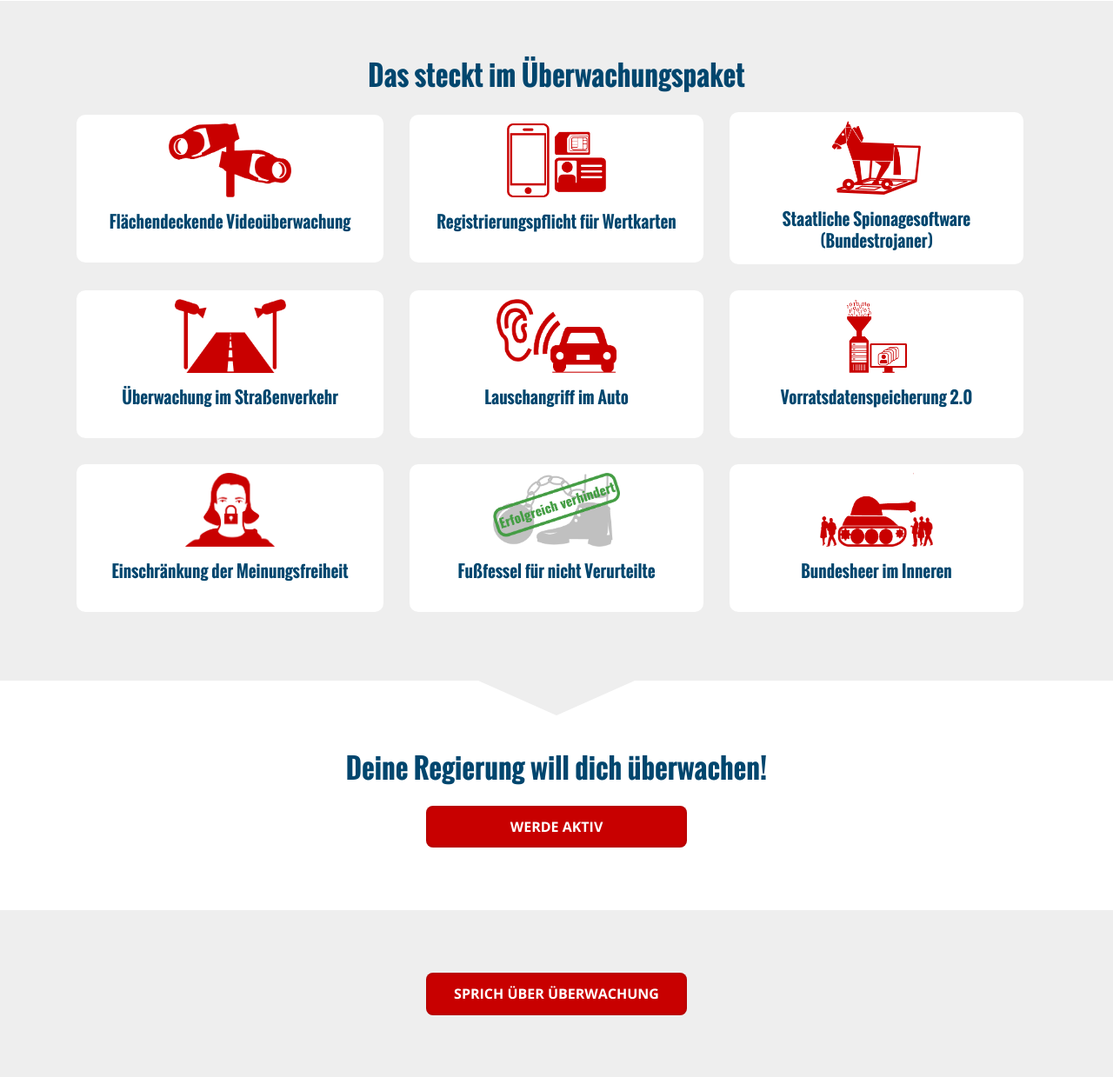
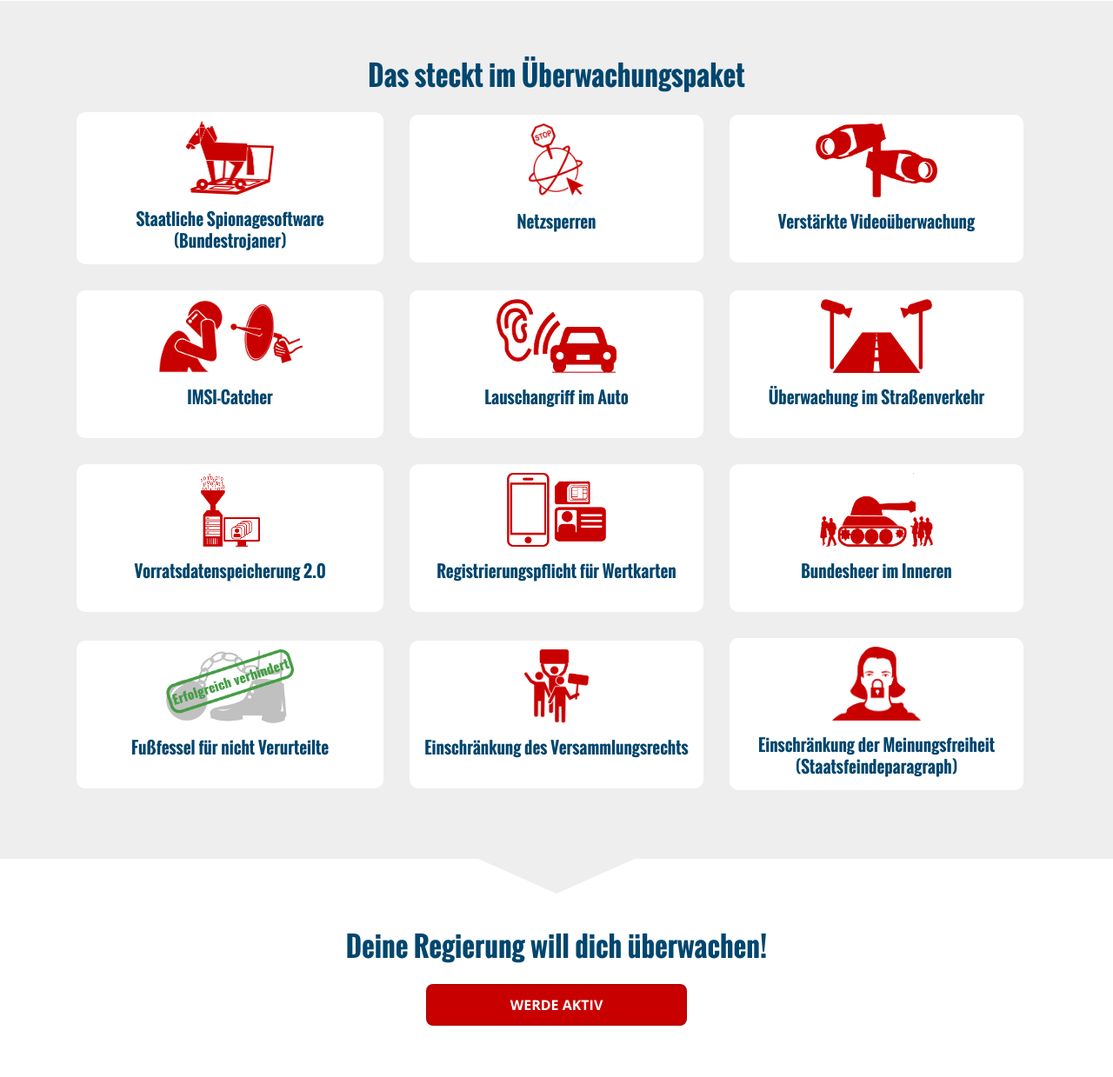
Before and after one commit to AKVorrat/ueberwachungspaket.at, a Flask app: template ueberwachungspaket/templates/index.html in a window 1280 px wide. Shown: the part 969-2208 px from the top of the page at 87% size. Run offline with Flask 2, Linux system fonts and the light colour scheme; the template is opened without the code that fills it: most values are stand-ins (such as "Sample title", 1, 10 or a date in 2020); parts of the project's set-up code (start-up, migrations or seed data) failed here and were passed over; some libraries are stand-ins or nearby versions.

Commit message:
Update icons in index.html

```diff
--- a/ueberwachungspaket/templates/index.html
+++ b/ueberwachungspaket/templates/index.html
@@ -61,10 +61,57 @@
 			<h2 class="center">Das steckt im Überwachungspaket</h2>
 			<div class="row items3">
 				<div class="column">
+					<a href="https://epicenter.works/thema/ueberwachungspaket#Bundestrojaner">
+						<div class="c-block">
+							<div class="center"><img src="static/img/icons/Trojaner.png"></div>
+							<h4>Staatliche Spionagesoftware (Bundestrojaner)</h4>
+						</div>
+					</a>
+				</div>
+				<div class="column">
+					<a href="https://epicenter.works/thema/ueberwachungspaket#Netzsperren">
+						<div class="c-block">
+							<div class="center"><img src="static/img/icons/Netzsperren.png"></div>
+							<h4>Netzsperren</h4>
+						</div>
+					</a>
+				</div>
+				<div class="column">
 					<a href="https://epicenter.works/thema/ueberwachungspaket#Videoueberwachung">
 						<div class="c-block">
 							<div class="center"><img src="static/img/icons/totaleVideoueberwachung.png"></div>
-							<h4>Flächendeckende Videoüberwachung</h4>
+							<h4>Verstärkte Videoüberwachung</h4>
+						</div>
+					</a>
+				</div>
+				<div class="column">
+					<a href="https://epicenter.works/thema/ueberwachungspaket#IMSI">
+						<div class="c-block">
+							<div class="center"><img src="static/img/icons/IMSI.png"></div>
+							<h4>IMSI-Catcher</h4>
+						</div>
+					</a>
+				</div>
+				<div class="column">
+					<a href="https://epicenter.works/thema/ueberwachungspaket#LauschangriffPKW">
+						<div class="c-block">
+							<div class="center"><img src="static/img/icons/LauschangriffAuto.png"></div>
+							<h4>Lauschangriff im Auto</h4>
+						</div>
+					</a>
+				</div>
+				<div class="column">
+					<a href="https://epicenter.works/thema/ueberwachungspaket#Kennzeichenerfassung">
+					<div class="c-block">
+						<div class="center"><img src="static/img/icons/Verkehrsueberwachung.png"></div>
+						<h4>Überwachung im Straßenverkehr</h4></div>
+					</a>
+				</div>
+				<div class="column">
+					<a href="https://epicenter.works/thema/ueberwachungspaket#VDS">
+						<div class="c-block">
+							<div class="center"><img src="static/img/icons/Vorratsdaten.png"></div>
+							<h4>Vorratsdatenspeicherung 2.0</h4>
 						</div>
 					</a>
 				</div>
@@ -76,41 +123,10 @@
 					</a>
 				</div>
 				<div class="column">
-					<a href="https://epicenter.works/thema/ueberwachungspaket#Bundestrojaner">
+					<a href="https://epicenter.works/thema/ueberwachungspaket#Bundesheer">
 						<div class="c-block">
-							<div class="center"><img src="static/img/icons/Trojaner.png"></div>
-							<h4>Staatliche Spionagesoftware (Bundestrojaner)</h4>
-						</div>
-					</a>
-				</div>
-				<div class="column">
-					<a href="https://epicenter.works/thema/ueberwachungspaket#Kennzeichenerfassung">
-					<div class="c-block">
-						<div class="center"><img src="static/img/icons/Verkehrsueberwachung.png"></div>
-						<h4>Überwachung im Straßenverkehr</h4></div>
-					</a>
-				</div>
-				<div class="column">
-					<a href="https://epicenter.works/thema/ueberwachungspaket#LauschangriffPKW">
-						<div class="c-block">
-							<div class="center"><img src="static/img/icons/LauschangriffAuto.png"></div>
-							<h4>Lauschangriff im Auto</h4>
-						</div>
-					</a>
-				</div>
-				<div class="column">
-					<a href="https://epicenter.works/thema/ueberwachungspaket#VDS">
-						<div class="c-block">
-							<div class="center"><img src="static/img/icons/Vorratsdaten.png"></div>
-							<h4>Vorratsdatenspeicherung 2.0</h4>
-						</div>
-					</a>
-				</div>
-				<div class="column">
-					<a href="https://epicenter.works/thema/ueberwachungspaket#Staatsfeind">
-						<div class="c-block">
-							<div class="center"><img src="static/img/icons/Meinungsfreiheit.png"></div>
-							<h4>Einschränkung der Meinungsfreiheit</h4>
+							<div class="center"><img src="static/img/icons/Bundesheer.png"></div>
+							<h4>Bundesheer im Inneren</h4>
 						</div>
 					</a>
 				</div>
@@ -123,10 +139,18 @@
 					</a>
 				</div>
 				<div class="column">
-					<a href="https://epicenter.works/thema/ueberwachungspaket#Bundesheer">
+					<a href="https://epicenter.works/thema/ueberwachungspaket#Versammlungsrecht">
 						<div class="c-block">
-							<div class="center"><img src="static/img/icons/Bundesheer.png"></div>
-							<h4>Bundesheer im Inneren</h4>
+							<div class="center"><img src="static/img/icons/Versammlungsrecht.png"></div>
+							<h4>Einschränkung des Versammlungsrechts</h4>
+						</div>
+					</a>
+				</div>
+				<div class="column">
+					<a href="https://epicenter.works/thema/ueberwachungspaket#Staatsfeind">
+						<div class="c-block">
+							<div class="center"><img src="static/img/icons/Meinungsfreiheit.png"></div>
+							<h4>Einschränkung der Meinungsfreiheit (Staatsfeindeparagraph)</h4>
 						</div>
 					</a>
 				</div>
```
Also changed, not shown: ueberwachungspaket/static/img/icons/IMSI.png (added), ueberwachungspaket/static/img/icons/Netzsperren.png (added), ueberwachungspaket/static/img/icons/Versammlungsrecht.png (added).
